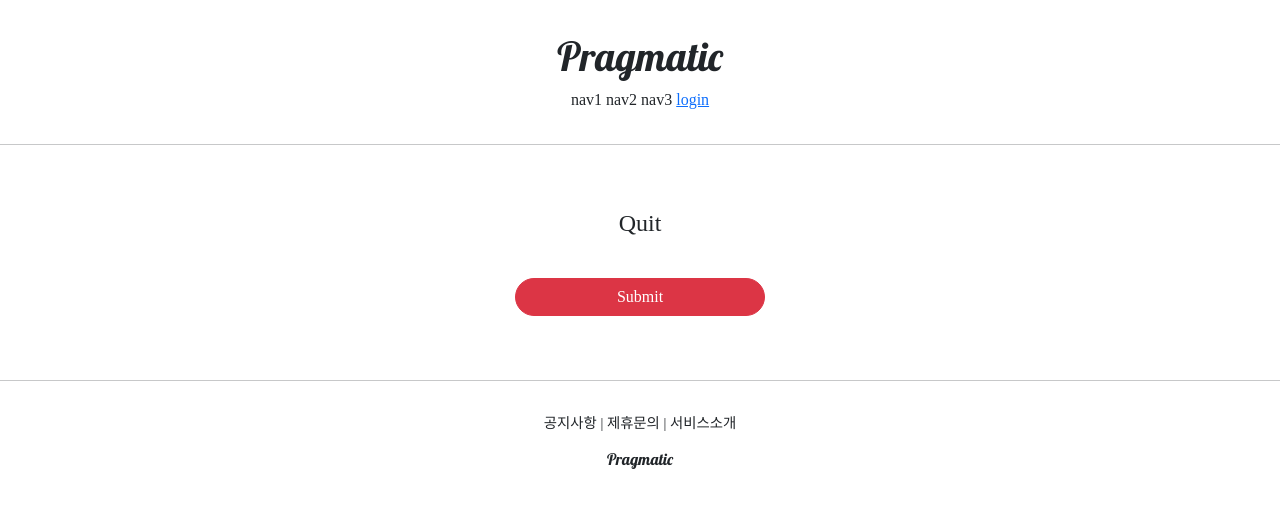
After one commit to ohkyungseob/pragmatic, a Django app: template accountapp/templates/accountapp/delete.html in a window 1280 px wide. The commit adds this page. Shown: the top 508 px of the page. Run offline with Django 4.2, Linux system fonts and the light colour scheme; the template is opened without the code that fills it, so the values that code supplies are empty; some libraries are stand-ins or nearby versions.

Commit message:
django 26 commit

```diff
--- /dev/null
+++ b/accountapp/templates/accountapp/delete.html
@@ -0,0 +1,16 @@
+{% extends 'base.html' %}
+
+{% block content %}
+
+
+    <div style="text-align: center; max-width: 500px; margin: 4rem auto">
+        <div class="mb-4">
+            <h4>Quit</h4>
+        </div>
+        <form action="{% url 'accountapp:delete' pk=user.pk %}" method="post">
+            {% csrf_token %}
+
+            <input type="submit" class="btn btn-danger rounded-pill col-6 mt-3">
+        </form>
+    </div>
+{% endblock %}
--- a/accountapp/templates/accountapp/detail.html
+++ b/accountapp/templates/accountapp/detail.html
@@ -17,6 +17,11 @@
                 Change Info
             </p>
         </a>
+        <a href="{% url 'accountapp:delete' pk=user.pk %}">
+            <p>
+                Quit
+            </p>
+        </a>
         {% endif %}
     </div>
 {% endblock %}-
--- a/accountapp/urls.py
+++ b/accountapp/urls.py
@@ -1,7 +1,7 @@
 from django.contrib.auth.views import LoginView, LogoutView
 from django.urls import path
 
-from accountapp.views import hello_world, AccountCreateView, AccountDetailView, AccountUpdateView
+from accountapp.views import hello_world, AccountCreateView, AccountDetailView, AccountUpdateView, AccountDeleteView
 
 app_name = "accountapp"
 
@@ -14,4 +14,5 @@ urlpatterns = [
     path('create/', AccountCreateView.as_view(), name='create'),
     path('detail/<int:pk>', AccountDetailView.as_view(), name='detail'),
     path('update/<int:pk>', AccountUpdateView.as_view(), name='update'),
+    path('delete/<int:pk>', AccountDeleteView.as_view(), name='delete'),
 ]
```
Also changed, not shown: accountapp/views.py (+6 -1 lines).
